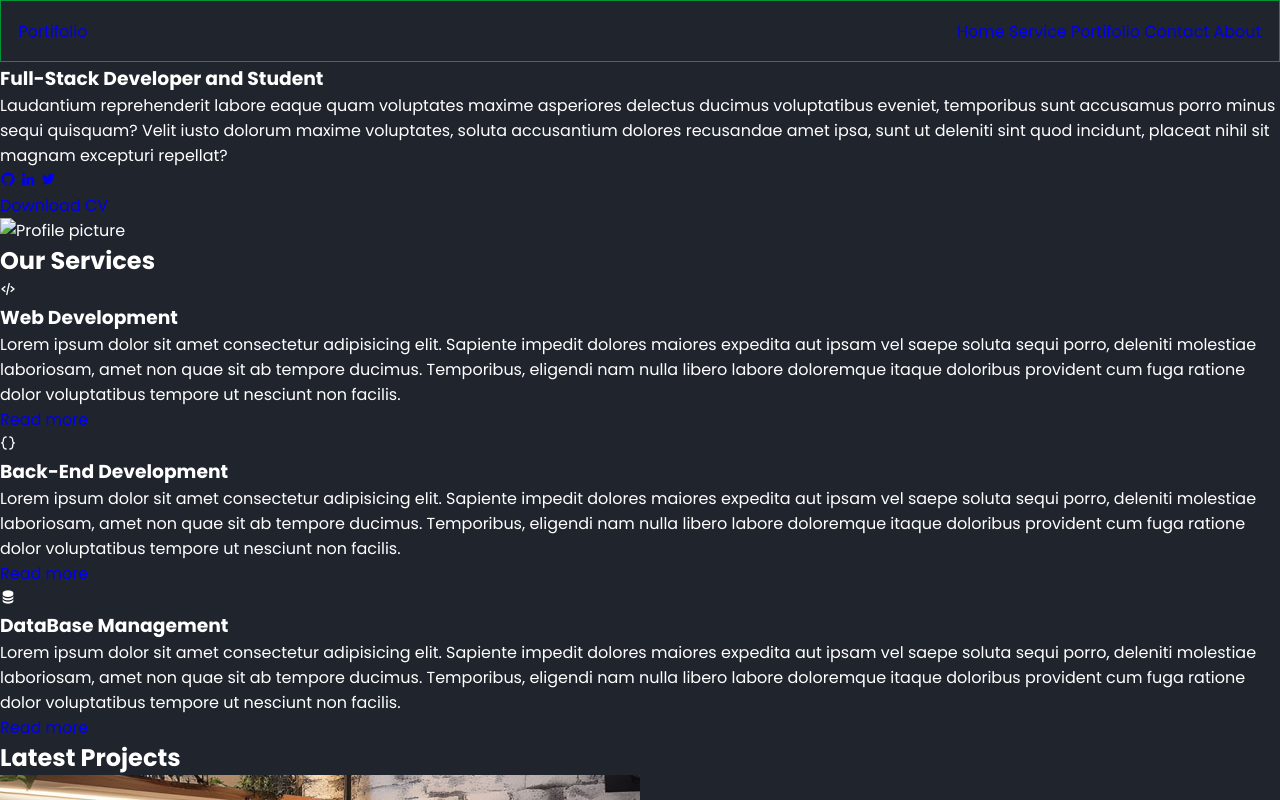
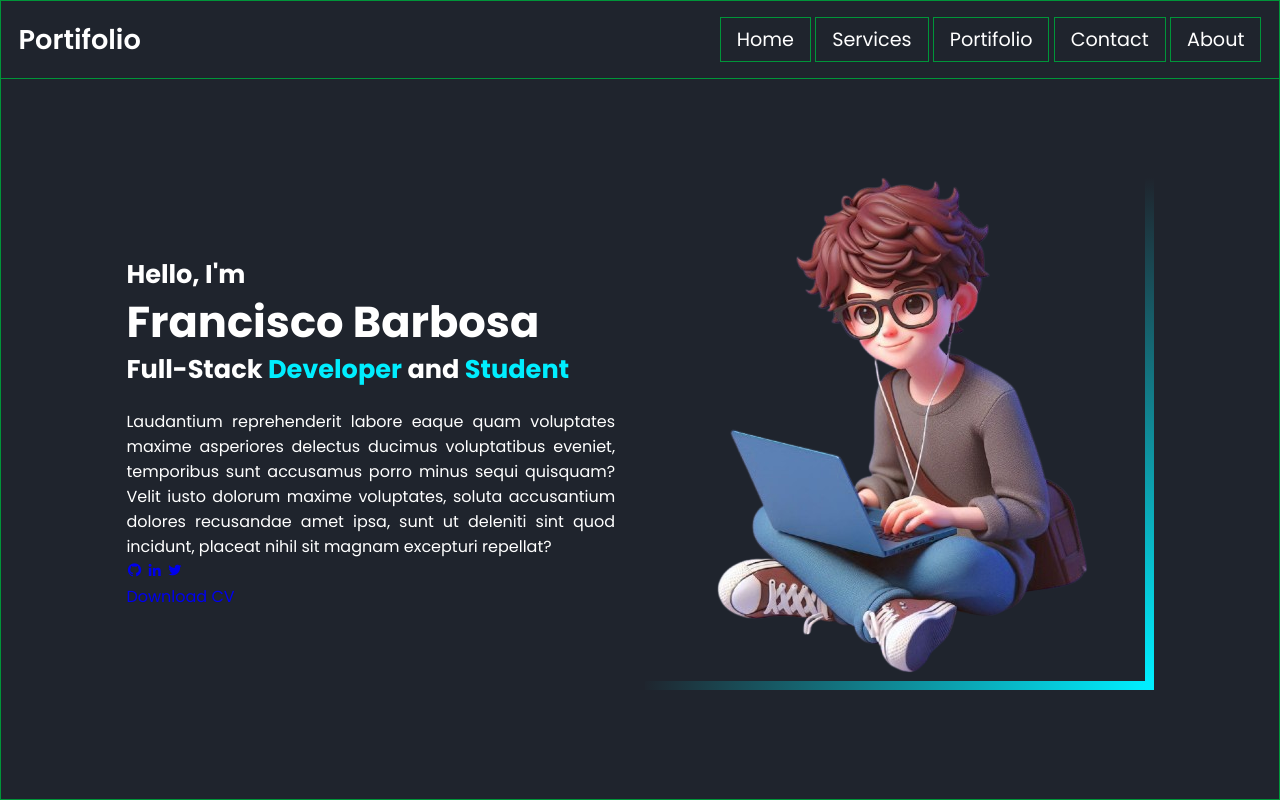
Before and after one commit to FranciscoBarbosa410/Portifolio, a plain HTML site: page index.html in a window 1280 px wide. Shown: the top 800 px of the page. Drawn offline with nearby package versions, Linux system fonts and the light colour scheme.

Commit message:
nova atualização

```diff
--- a/css/style.css
+++ b/css/style.css
@@ -51,3 +51,118 @@ header {
 
     border: solid 1px var(--color-02); /* TESTE */
 }
+
+.logo {
+    font-size: 1.7rem;
+    color: var(--text-color);
+    font-weight: 600;
+    cursor: default;
+}
+
+.nav a {
+    font-size: 1.2rem;
+    color: var(--text-color);
+    padding: 0.5rem 1rem;
+    transition: 0.4s;
+
+    border: solid 1px var(--color-02); /* TESTE */
+}
+
+.nav a:hover {
+    color: var(--main-color);
+}
+
+section {
+    min-height: 100vh;
+    padding: 6rem 6rem 2rem;
+
+    border: solid 1px var(--color-02); /* TESTE */
+}
+
+span {
+    color: var(--main-color);
+}
+
+.home, .about {
+    display: flex;
+    flex-direction: row;
+    justify-content: space-evenly;
+    align-items: center;
+}
+
+.home-img {
+    border-right: solid 0.6rem var(--main-color);
+    border-bottom: solid 0.6rem var(--main-color);
+    border-image: linear-gradient(135deg ,transparent 50%, var(--main-color)) 1;
+}
+
+.about-img {
+    border-left: solid 0.6rem var(--main-color);
+    border-bottom: solid 0.6rem var(--main-color);
+    border-image: linear-gradient(225deg ,transparent 50%, var(--main-color)) 1;
+}
+
+.home-img img, .about-img img {
+    width: 100%;
+}
+
+.about {
+    background-color: var(--bg-color-02);
+}
+
+.home-content, .about-content {
+    width: 45%;
+}
+
+.home-content p, .about-content p {
+    margin-top: 1.2rem;
+    text-align: justify;
+}
+
+.home-content h1, .about-content h1 {
+    font-weight: 700;
+    line-height: 1.3;
+
+    font-size: 2.7rem; /* TEST */
+}
+
+.home-content h3, .about-content h3 {
+    font-weight: 700;
+    font-size: 1.6rem;
+}
+
+.services h2,
+.portifolio h2,
+.contact h2 {
+    font-size: 2.2;
+    margin-bottom: 1rem;
+    text-align: center  ;
+}
+
+.services-container {
+    display: flex;
+    flex-direction: row;
+    justify-content: space-evenly;
+}
+
+.services-box {
+    display: flex;
+    flex-direction: column;
+    justify-content: space-between;
+    min-height: 25rem;
+    margin-bottom: 1rem;
+}
+
+.services-container .services-box {
+    padding: 2rem 1rem 2.5rem;
+    border-radius: 1.2rem;
+    text-align: center;
+    border: solid 0.15rem var(--bg-color-01);
+    background-color: var(--bg-color-02);
+    transition: 0.5s ease;
+}
+
+.services-container .services-box:hover {
+    border-color: var(--main-color);
+    transform: scale(1.01);
+}
--- a/index.html
+++ b/index.html
@@ -16,7 +16,7 @@
 
         <div class="nav">
             <a href="#home">Home</a>
-            <a href="#services">Service</a>
+            <a href="#services">Services</a>
             <a href="#portifolio">Portifolio</a>
             <a href="#contact">Contact</a>
             <a href="#about">About</a>
@@ -46,7 +46,7 @@
         </div>
 
         <div class="home-img">
-            <img src="" alt="Profile picture">
+            <img src="/img/profile-picture.png" alt="Profile picture">
         </div>
      </section>
     <!-- /home section -->
@@ -206,7 +206,7 @@
     <!-- about section -->
      <section class="about" id="about">
         <div class="about-img">
-            <img src="" alt="About me">
+            <img src="/img/profile-picture.png" alt="About me">
         </div>
 
         <div class="about-content">
```
Also changed, not shown: img/image_1742422581541.jpeg (added), img/profile-picture.png (added).
